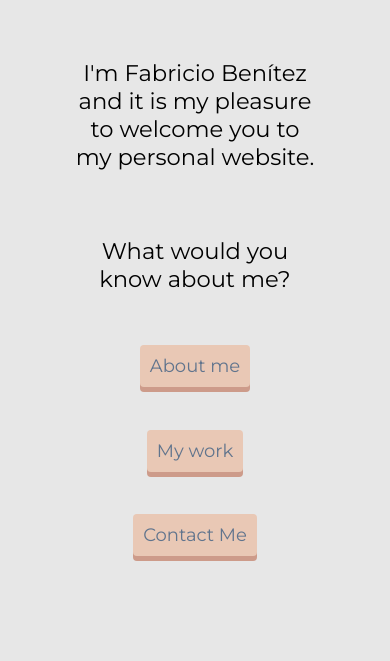
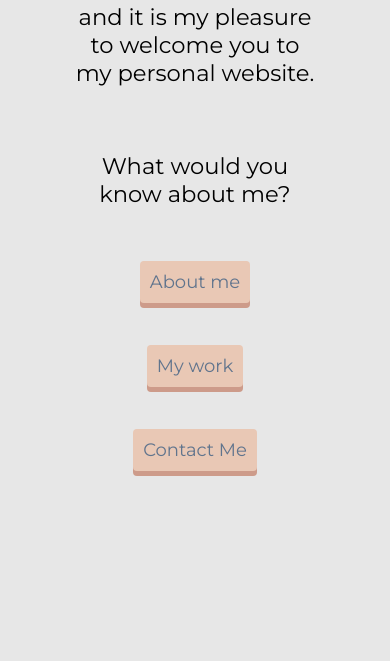
Before and after one commit to FabricioDuhart/website, a plain HTML site: page index.html in a window 390 px wide. Shown: the part 212-873 px from the top of the page. After the commit the page ends 844 px from the top, so only its background shows below. Drawn offline with nearby package versions, Linux system fonts and the light colour scheme.

Commit message:
Update style.css

```diff
--- a/css/style.css
+++ b/css/style.css
@@ -108,6 +108,9 @@ p{
         margin: 0px;
     }
     #contentContainer{
+        margin: 0px;
+    }
+    .greetings.section{
         margin: 0px;
     }
     .greetings.section p{
```
